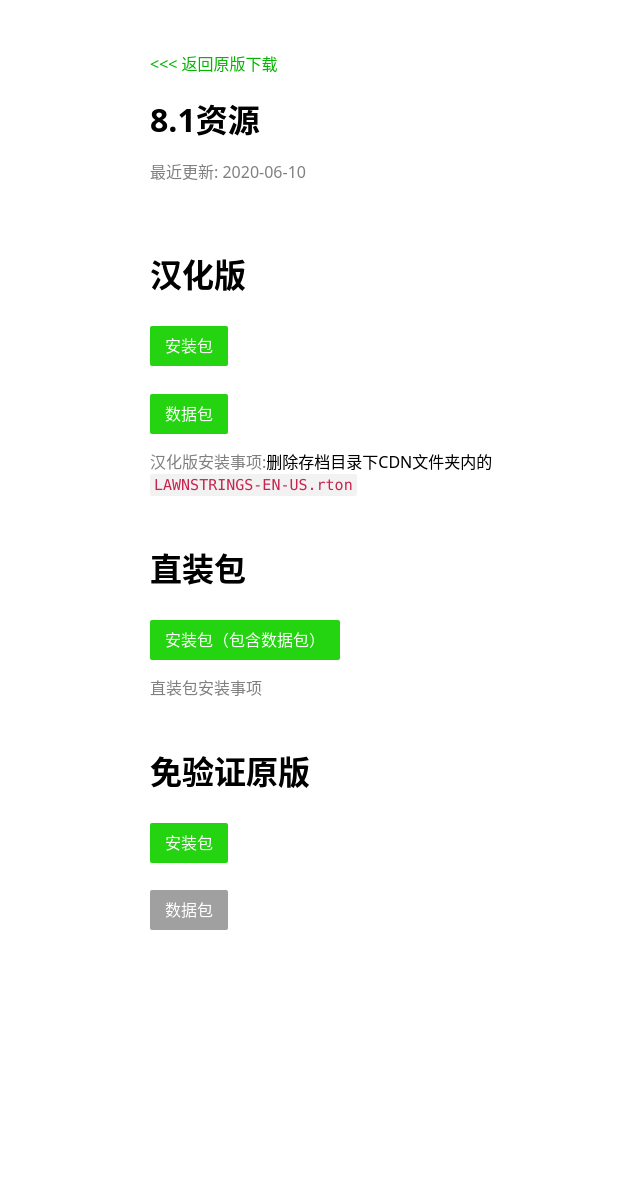
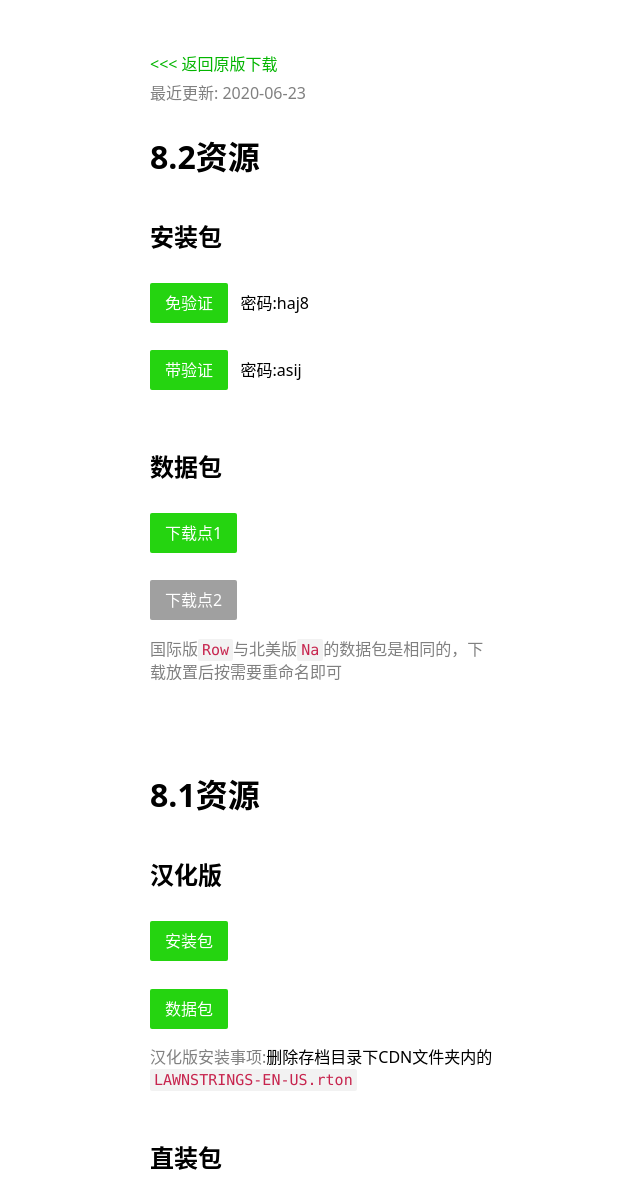
Before and after one commit to pvz2bar/pvz2bar.github.io, a plain HTML site: page Download/origin/download_address.html in a window 1280 px wide. Shown: the top 1177 px of the page, without its empty margins (10-650 px from the left). Before the commit the page ends 988 px from the top, so only its background shows below. Drawn offline with Linux system fonts and the light colour scheme.

Commit message:
Update android 8.2 Links
na+row
obb

```diff
--- a/Download/origin/download_address.html
+++ b/Download/origin/download_address.html
@@ -19,26 +19,49 @@
 
 <div class="post">
   <p><a href="../origin/origin.html">&lt;&lt;&lt; 返回原版下载</a></p>
-  <h1>8.1资源</h1>
-  <p style="color:gray">最近更新: 2020-06-10</p>
+  <p style="color:gray">最近更新: 2020-06-23</p>
+
+<div class="post">
+  <h1>8.2资源</h1>
+</div>
+
+<div class="sidebar">
+
+  <h2>安装包</h2>
+  <p><a class="button new" href="https://wwe.lanzous.com/b00zlivja " target="_blank">免验证</a> &nbsp;&nbsp;密码:haj8 </p>
+  <p><a class="button new" href="https://wwe.lanzous.com/b00zlivkb " target="_blank">带验证</a> &nbsp;&nbsp;密码:asij </p>
+  <br>
+
+  <h2>数据包</h2>
+  <p><a class="button new" href="http://dwz.win/EMw" target="_blank">下载点1</a> &nbsp;&nbsp; </p>
+  <p><a class="button old" href="../../signal/construction/construction.html" target="_blank">下载点2</a> &nbsp;&nbsp; </p>
+  <p><font color="gray" >国际版<code>Row</code>与北美版<code>Na</code>的数据包是相同的，下载放置后按需要重命名即可</font></p>
+  <br>
 
 </div>
 
+
 <div class="post"><br><br></div>
 
+
+<div class="post">
+  <h1>8.1资源</h1>
+</div>
+
 <div class="sidebar">
-  <h1>汉化版</h1>
+
+  <h2>汉化版</h2>
   <p><a class="button new" href="http://d0.ananas.chaoxing.com/download/8720d04f37a4ca5b582bed8b3bff8d18" target="_blank">安装包</a> &nbsp;&nbsp; </p>
   <p><a class="button new" href="http://d0.ananas.chaoxing.com/download/5ad3e8068595dc98e850f997c9457215" target="_blank">数据包</a> &nbsp;&nbsp; </p>
   <p><font color="gray" >汉化版安装事项:</font>删除存档目录下CDN文件夹内的<code>LAWNSTRINGS-EN-US.rton</code></p>
   <br>
 
-  <h1>直装包</h1>
+  <h2>直装包</h2>
   <p><a class="button new" href="http://d0.ananas.chaoxing.com/download/e6a560f2638ee3c34794618c547831e1" target="_blank">安装包（包含数据包）</a> &nbsp;&nbsp; </p>
   <p><a href="https://tieba.baidu.com/p/6712753408" target="_blank"><font color="gray">直装包安装事项</font></a></p>
   <br>
 
-  <h1>免验证原版</h1>
+  <h2>免验证原版</h2>
   <p><a class="button new" href="http://d0.ananas.chaoxing.com/download/d92b83e3f8072b96dd7534b152b90dcc" target="_blank">安装包</a> &nbsp;&nbsp; </p>
   <p><a class="button old" href="" target="_blank">数据包</a> &nbsp;&nbsp; </p>
   <br>
```
Also changed, not shown: index.html (+2 -1 lines).
